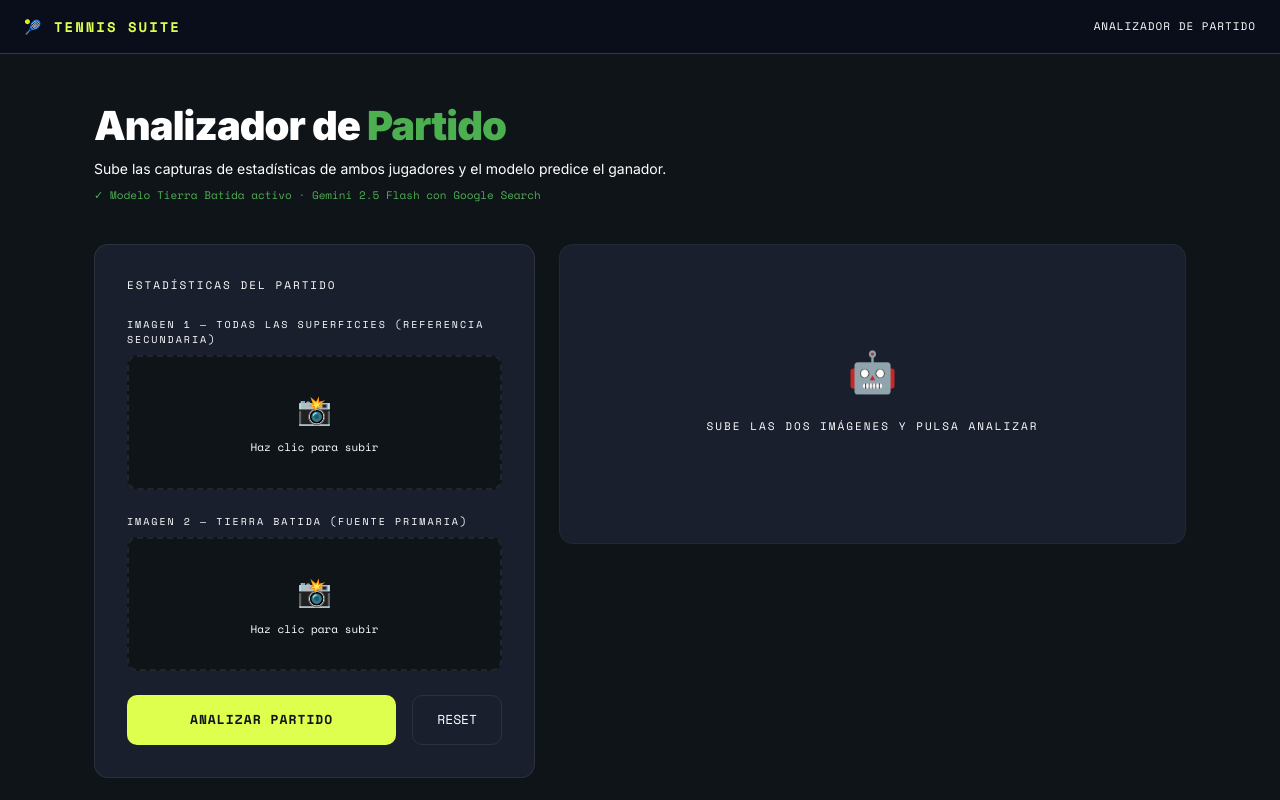
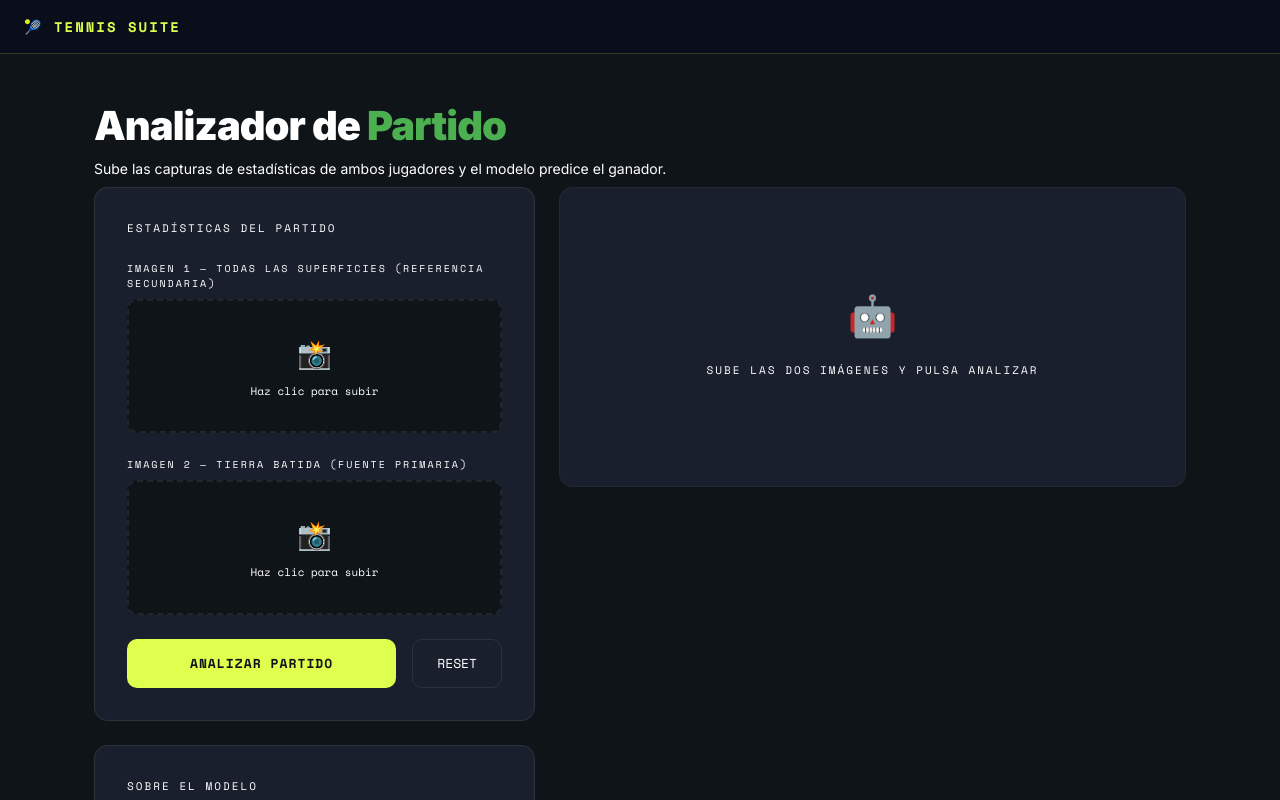
Before and after one commit to BorjaGZ/tfm-tennis-suite, a Next.js app: page /analizador-partido in a window 1280 px wide. Shown: the top 800 px of the page. Built offline with nearby package versions, Linux system fonts and the light colour scheme.

Commit message:
feat: Cambios diseño

```diff
--- a/app/analizador-partido/page.tsx
+++ b/app/analizador-partido/page.tsx
@@ -136,7 +136,6 @@ export default function AnalizadorPartido() {
         <div className="container-fluid px-4">
           <div className="d-flex justify-content-between align-items-center">
             <a href="/" className="ts-nav-brand">🎾 TENNIS SUITE</a>
-            <span className="ts-nav-section">Analizador de Partido</span>
           </div>
         </div>
       </nav>
@@ -149,9 +148,6 @@ export default function AnalizadorPartido() {
         </h1>
         <p className="ts-text-muted-custom mb-2">
           Sube las capturas de estadísticas de ambos jugadores y el modelo predice el ganador.
-        </p>
-        <p style={{ fontFamily: "'Space Mono', monospace", fontSize: "11px", color: "var(--ts-accent-green)", marginBottom: "40px" }}>
-          ✓ Modelo Tierra Batida activo · Gemini 2.5 Flash con Google Search
         </p>
 
         <div className="row g-4">
```
